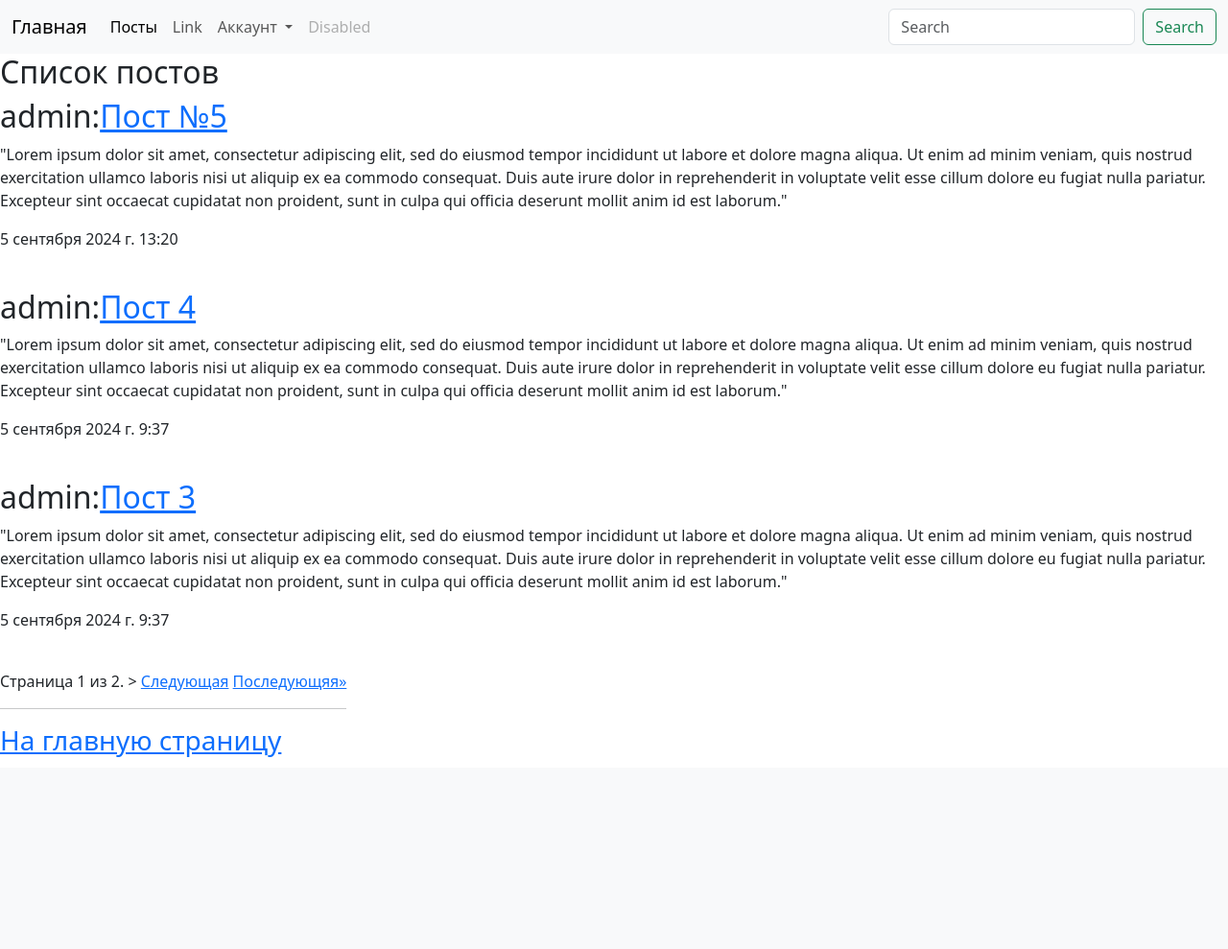
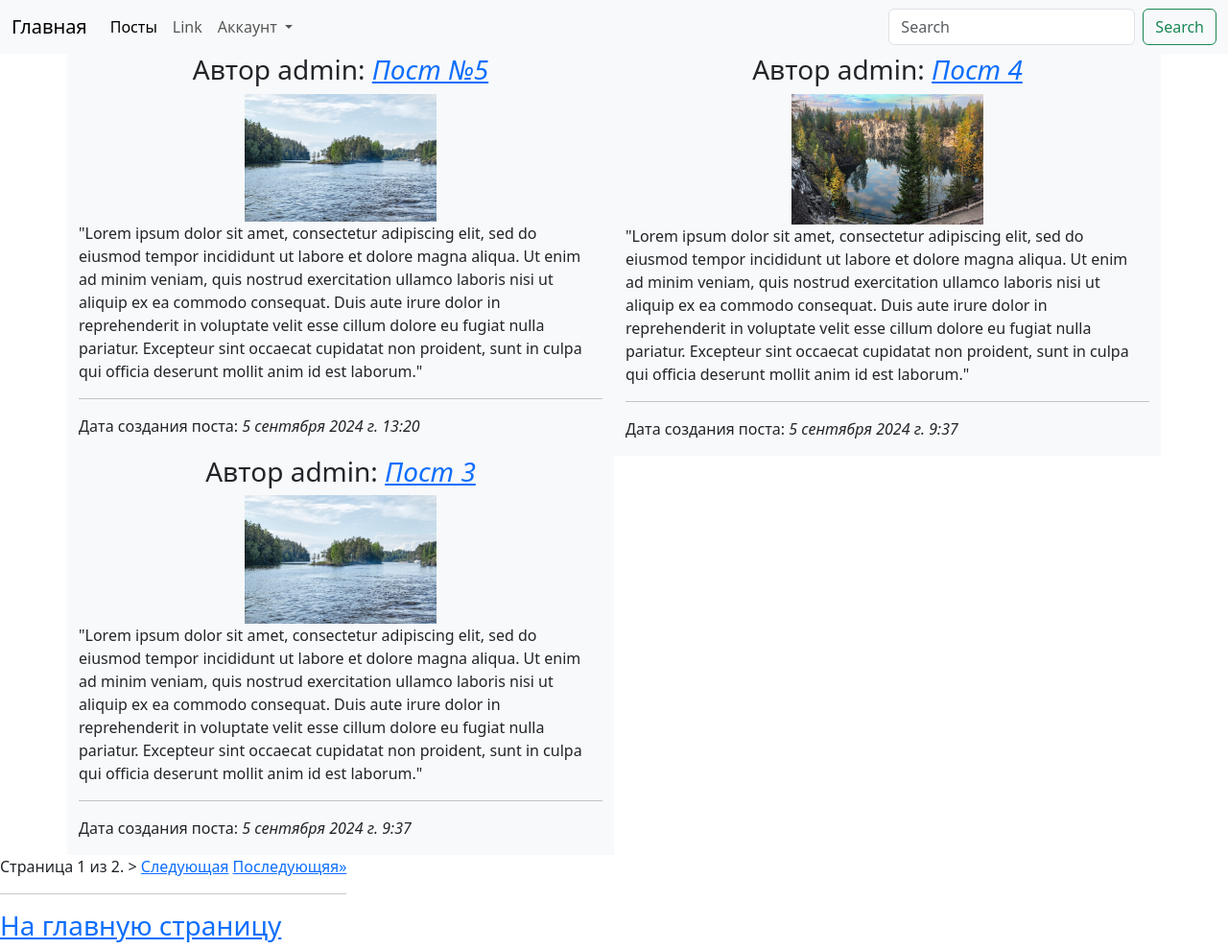
Before and after one commit to IceMan-001/django_blog, a Django app: page /blog/post/ in a window 1280 px wide. Shown: the whole page at 96% size. Before the commit the page ends 789 px from the top, so only its background shows below. Run offline with Django 5.2, Linux system fonts and the light colour scheme; data comes from the database, SQL or seed files in the repository; both versions use the stored data as it was after the commit.

Commit message:
add bootstrap

```diff
--- a/blog/templates/blog/base.html
+++ b/blog/templates/blog/base.html
@@ -41,7 +41,7 @@
             {% endif %}
           </ul>
         </li>
-        <li class="nav-item">
+        <li hidden class="nav-item">
           <a class="nav-link disabled" aria-disabled="true">Disabled</a>
         </li>
       </ul>
--- a/blog/templates/blog/posts.html
+++ b/blog/templates/blog/posts.html
@@ -1,14 +1,24 @@
 {% extends 'blog/base.html' %}
-
+{% load static %}
 {% block content %}
 
-<h2>Список постов</h2>
-{% for post in page_obj %}
-    <h2>{{post.author}}:<a href="{{ post.get_absolute_url }}">{{post.title}}</a></h2>
-    <p>{{post.text}}</p>
-    <p>{{post.created_at}}</p>
-    <br>
-{% endfor %}
+
+<div class="container">
+    <div class="row">
+        {% for post in page_obj %}
+        <div class="col-6 bg-light text-dark">
+            <h3 class="text-center">Автор {{post.author}}: <a href="{{ post.get_absolute_url }}">
+                <i>{{post.title}}</i></a></h3>
+            <div class="text-center">
+                <img width="200px" src="/media/{{post.image}}">
+            </div>
+            <p>{{post.text}}</p>
+            <hr>
+            <p>Дата создания поста: <i>{{post.created_at}}</i></p>
+        </div>
+        {% endfor %}
+    </div>
+</div>
 
 <div class="pagination">
     <span class="step-links">
@@ -29,3 +39,12 @@
 <a href="{% url 'blog:index'%}"><h3>На главную страницу</h3></a>
 
 {% endblock content %}
+
+
+<!--<h2>Список постов</h2>-->
+<!--{% for post in page_obj %}-->
+<!--<h2>{{post.author}}:<a href="{{ post.get_absolute_url }}">{{post.title}}</a></h2>-->
+<!--<p>{{post.text}}</p>-->
+<!--<p>{{post.created_at}}</p>-->
+<!--<br>-->
+<!--{% endfor %}-->
--- a/users/templates/users/base.html
+++ b/users/templates/users/base.html
@@ -40,7 +40,7 @@
             {% endif %}
           </ul>
         </li>
-        <li class="nav-item">
+        <li hidden class="nav-item">
           <a class="nav-link disabled" aria-disabled="true">Disabled</a>
         </li>
       </ul>
```
Also changed, not shown: db.sqlite3 (added), media/posts/django.jpg (added), media/posts/scale_1200.jpeg (added), media/posts/scale_2400_8uE37vt.jpeg (added), media/posts/scale_2400_fYXQcTL.jpeg (added), media/posts/valam.jpeg (added), media/posts/zoo_5KfQbyc.jpeg (added).
